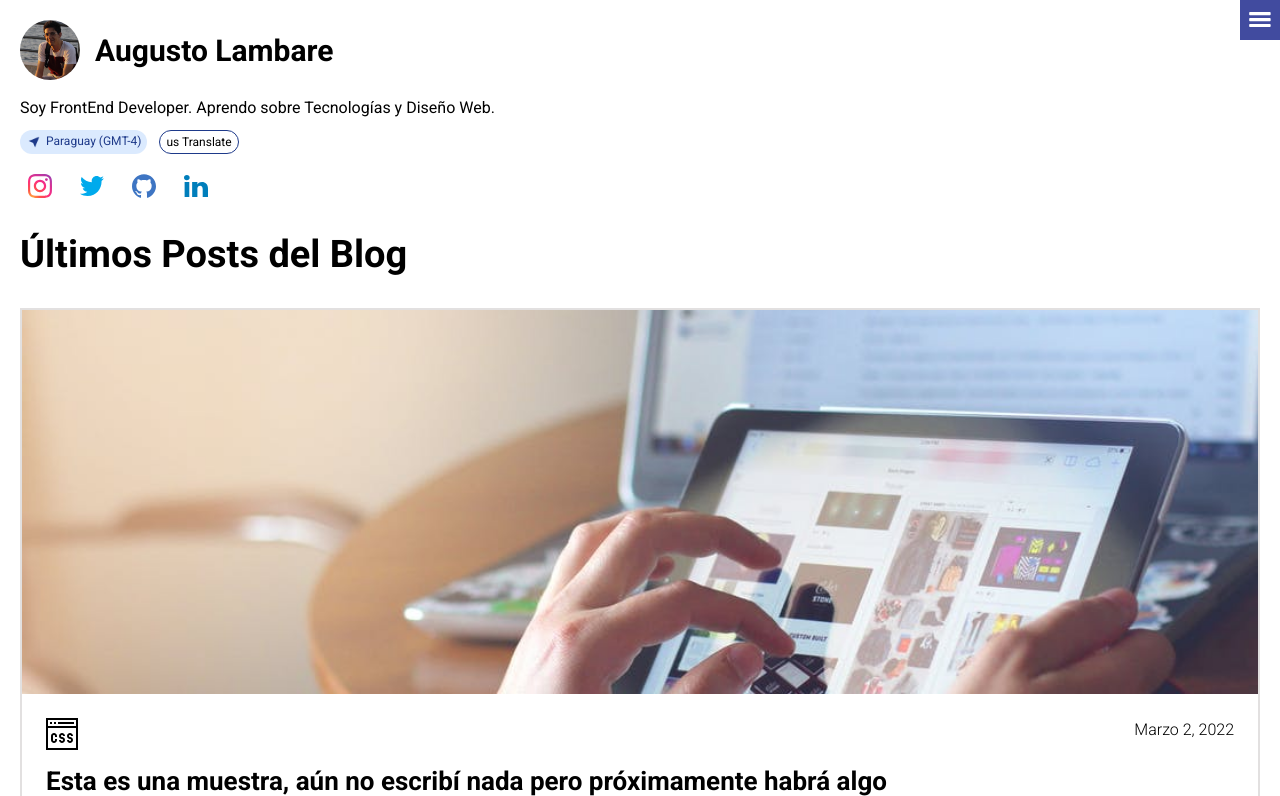
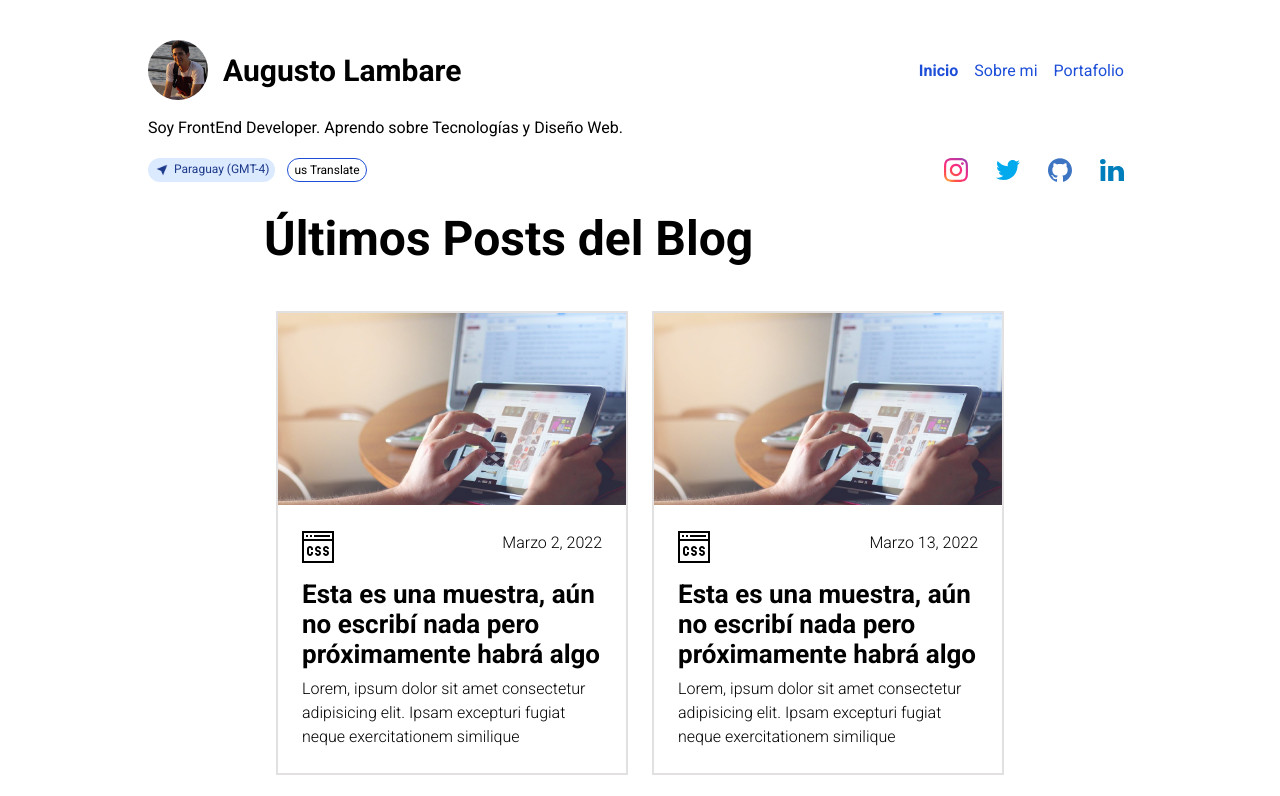
Before and after one commit to augustolambare/augustolambare.github.io-backup-, a plain HTML site: page index.html in a window 1280 px wide. Shown: the top 796 px of the page. Drawn offline with Linux system fonts and the light colour scheme.

Commit message:
I did the index and english.html with style.css for desktop

```diff
--- a/css/style.css
+++ b/css/style.css
@@ -1,7 +1,8 @@
 :root {
     --black: #000000;
     --grey: #e2e0e0;
-    --blue: #1e3a8a;
+    --blue: #1d4ed8;
+    --blue-dark: #1e3a8a;
     --blue-light: #dbeafe;
     --white: #ffffff;
 }
@@ -83,7 +84,7 @@ header .option-icon {
 .header_nav-bar-mobile li a:hover {
     text-decoration: underline;
 }
-.header_nav-bar-mobile .inicio {
+.profile .inicio {
     font-weight: bold;
 }
 .header_nav-bar {
@@ -102,12 +103,13 @@ header .option-icon {
 .my-time {
     font-size: 12px;
     background-color: var(--blue-light);
-    color: var(--blue);
+    color: var(--blue-dark);
     padding: 4px 6px;
     border-radius: 15px;
     display: flex;
     max-width: 130px;
     margin-right: 12px;
+    max-height: 24px;
 }
 .send-icon {
     height: 12px;
@@ -120,6 +122,7 @@ header .option-icon {
     border: 1px solid var(--blue);
     text-decoration: none;
     color: var(--black);
+    max-height: 24px;
 }
 .header_social {
     display: flex;
@@ -151,7 +154,7 @@ header .option-icon {
 }
 .post img {
     width: 100%;
-    height: 30vmax;
+    height: 192px;
     object-fit: cover;
 }
 .post .description {
@@ -191,3 +194,67 @@ header .option-icon {
     line-height: 150%;
     font-weight: 300;
 }
+
+@media (min-width: 640px) {
+    body {
+        max-width: 1024px;
+        margin: 0 auto;
+        padding: 40px 20px;
+    }
+
+    /*Hidding the mobile nav-bar*/
+    .header_nav-bar-mobile {
+        display: none;
+    }
+    .div-hidden {
+        display: none;
+    }
+    .div-hidden:hover {
+        display: none;
+    }
+    .div-hidden:hover > .header_nav-bar-mobile {
+        display: none;
+    }
+
+    .header_nav-bar {
+        display: block;
+        display: flex;
+        margin-left: auto;
+    }
+    .header_nav-bar li {
+        list-style: none;
+        padding: 8px;
+    }
+    .header_nav-bar li a {
+        text-decoration: none;
+        color: var(--blue);
+        font-size: 16px;
+    }
+    .time-social {
+        display: flex;
+        justify-content: space-between;
+        align-items: center;
+    }
+    .header_time-zone {
+        margin: 0;
+    }
+
+    main {
+        max-width: 752px;
+        margin: 0 auto;
+        margin-top: 20px;
+    }
+    .post-h1 {
+        font-size: 48px;
+        font-weight: bold;
+        margin: 0;
+        margin-bottom: 32px;
+    }
+    .post-container {
+        display: grid;
+        grid-template-columns: 1fr 1fr;
+    }
+    .post {
+        margin: 12px;
+    }
+}
--- a/index.html
+++ b/index.html
@@ -17,9 +17,9 @@
             <img src="./assets/profile_img.jpeg" alt="Augusto Lambare profile pic" class="profile-pic">
             <h2>Augusto Lambare</h2>
             <ul class="header_nav-bar">
-                <li>Inicio</li>
-                <li>Sobre mi</li>
-                <li>Portafolio</li>
+                <li><a href="./index.html" class="inicio"> Inicio </a></li>
+                    <li><a href="./pages/sobre_mi.html" class="sobre-mi"> Sobre mi </a></li>
+                    <li><a href="./pages/portafolio.html" class="portafolio"> Portafolio </a></li>
             </ul>
             <div class="div-hidden">
                 <img src="./assets/option_icon.svg" alt="option icon" class="option-icon">
@@ -33,6 +33,7 @@
         <p class="header_me">
             Soy FrontEnd Developer. Aprendo sobre Tecnologías y Diseño Web.
         </p>
+        <div class="time-social">
             <div class="header_time-zone">
                 <span class="my-time"> <img src="./assets/send_icon.png" alt="send icon" class="send-icon"> Paraguay (GMT-4)</span>
                 <a href="./pages/english.html" class="us-es">us Translate</a>
@@ -51,12 +52,13 @@
                     <img src="./assets/linkedin.svg" alt="linkedin icon">
                 </a>
             </div>
+        </div>
     </header>
     <main>
         <h1 class="post-h1"> Últimos Posts del Blog </h1>
         <div class="post-container">
+            <article class="post">
                 <a href="./pages/post_espanish_1.html">
-                <article class="post">
                     <img src="./assets/post_1_img.jpg" alt="person holding a tablet">
                     <div class="description">
                         <span>
@@ -70,10 +72,10 @@
                             Lorem, ipsum dolor sit amet consectetur adipisicing elit. Ipsam excepturi fugiat neque exercitationem similique
                         </p>
                     </div>
+                </a>
             </article>
-            </a>
+            <article class="post">
                 <a href="./pages/post_espanish_2.html">
-                <article class="post">
                     <img src="./assets/post_1_img.jpg" alt="person holding a tablet">
                     <div class="description">
                         <span>
@@ -87,10 +89,10 @@
                             Lorem, ipsum dolor sit amet consectetur adipisicing elit. Ipsam excepturi fugiat neque exercitationem similique
                         </p>
                     </div>
+                </a>
             </article>
-            </a>
+            <article class="post">
                 <a href="./pages/post_espanish_3.html">
-                <article class="post">
                     <img src="./assets/post_1_img.jpg" alt="person holding a tablet">
                     <div class="description">
                         <span>
@@ -104,10 +106,10 @@
                             Lorem, ipsum dolor sit amet consectetur adipisicing elit. Ipsam excepturi fugiat neque exercitationem similique
                         </p>
                     </div>
+                </a>
             </article>
-            </a>
+            <article class="post">
                 <a href="./pages/post_espanish_4.html">
-                <article class="post">
                     <img src="./assets/post_1_img.jpg" alt="person holding a tablet">
                     <div class="description">
                         <span>
@@ -121,10 +123,10 @@
                             Lorem, ipsum dolor sit amet consectetur adipisicing elit. Ipsam excepturi fugiat neque exercitationem similique
                         </p>
                     </div>
+                </a>
             </article>
-            </a>
+            <article class="post">
                 <a href="./pages/post_espanish_5.html">
-                <article class="post">
                     <img src="./assets/post_1_img.jpg" alt="person holding a tablet">
                     <div class="description">
                         <span>
@@ -138,10 +140,10 @@
                             Lorem, ipsum dolor sit amet consectetur adipisicing elit. Ipsam excepturi fugiat neque exercitationem similique
                         </p>
                     </div>
+                </a>
             </article>
-            </a>
+            <article class="post last-post">
                 <a href="./pages/post_espanish_6.html">
-                <article class="post last-post">
                     <img src="./assets/post_1_img.jpg" alt="person holding a tablet">
                     <div class="description">
                         <span>
@@ -154,8 +156,8 @@
                         <p>
                             Lorem, ipsum dolor sit amet consectetur adipisicing elit. Ipsam excepturi fugiat neque exercitationem similique
                         </p>
+                    </article>
                 </div>
-                </article>
             </a>
         </div>
     </main>
```
Also changed, not shown: pages/english.html (+17 -15 lines). Lines whose indentation alone changed are shown as unchanged.
